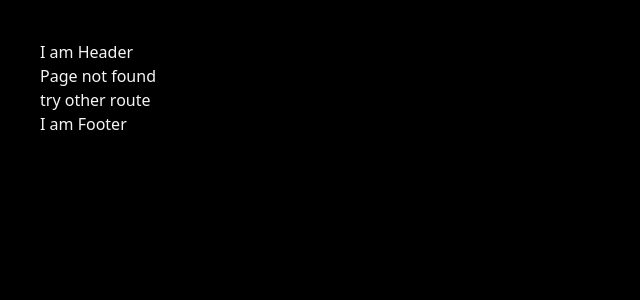
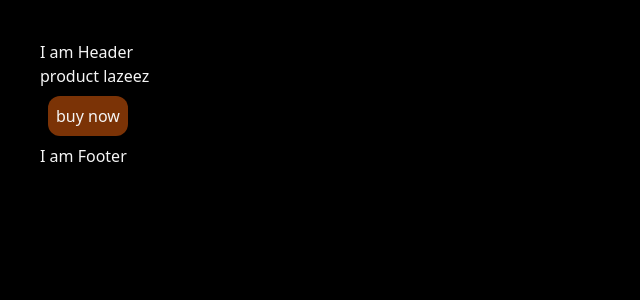
Before and after one commit to harshupanghal/nextjs, a Next.js app in the folder day1/: page /order-product in a window 1280 px wide. Before the commit this address had no page. Shown: the top 300 px of the page, without its empty margins (0-640 px from the left). Built offline with nearby package versions, Linux system fonts and the light colour scheme.

Commit message:
updated code

```diff
--- a/day1/src/app/articles/[articleId]/page.js
+++ b/day1/src/app/articles/[articleId]/page.js
@@ -5,8 +5,8 @@ import { use } from "react";
 import '../../global.css';
 export default  function NewArticles(params, searchParams) {
 
-          const {articleId} =  use(params);
-          const {lang='en'} =  use(searchParams);
+          // const {articleId} =  use(params);
+          // const {lang='en'} =  use(searchParams);
 
 
           return (
--- /dev/null
+++ b/day1/src/app/order-product/page.js
@@ -0,0 +1,20 @@
+'use client'
+import { useRouter,redirect } from "next/navigation"
+
+export default function OrderProduct() {
+          const router = useRouter();
+          const handleClick = () => {
+                    console.log("placing your order")
+                    setTimeout(() => {
+
+                              // router.push('/');    // -- using router
+                              redirect('/')          //  -- using redirect
+                    }, 3000);
+          }
+
+          return (<>
+
+                    <h1> product lazeez</h1>
+                    <button onClick={handleClick} className="m-2 p-2 rounded-xl bg-amber-900">buy now</button>
+          </>)
+}
--- a/day1/src/app/page.js
+++ b/day1/src/app/page.js
@@ -1,12 +1,19 @@
+
 import Link from "next/link"
+import './global.css'
 
 export default function Home() {
-          return <>
+          return <div className="m-10 space-y-10">
                     <h1>Harsh learning next</h1>
+                    <div className="flex flex-col justify-between max-w-fit gap-2 text-blue-500">
+
                     <Link href='/'>Home</Link>
                     <Link href='/blog'>Blog</Link>
                     <Link href='/product'>Products</Link>
+                    <Link href='/order-product'>Buy Product</Link>
                     <Link href='/articles/breaking-news-123?lang=en'>Read in english</Link>
                     <Link href='/articles/breaking-news-123?lang=fr'>Read in french</Link>
-          </>
+
+                    </div>
+          </div>
 }
```
Also changed, not shown: 1 other file (tests, documents, lock files or other folders).
